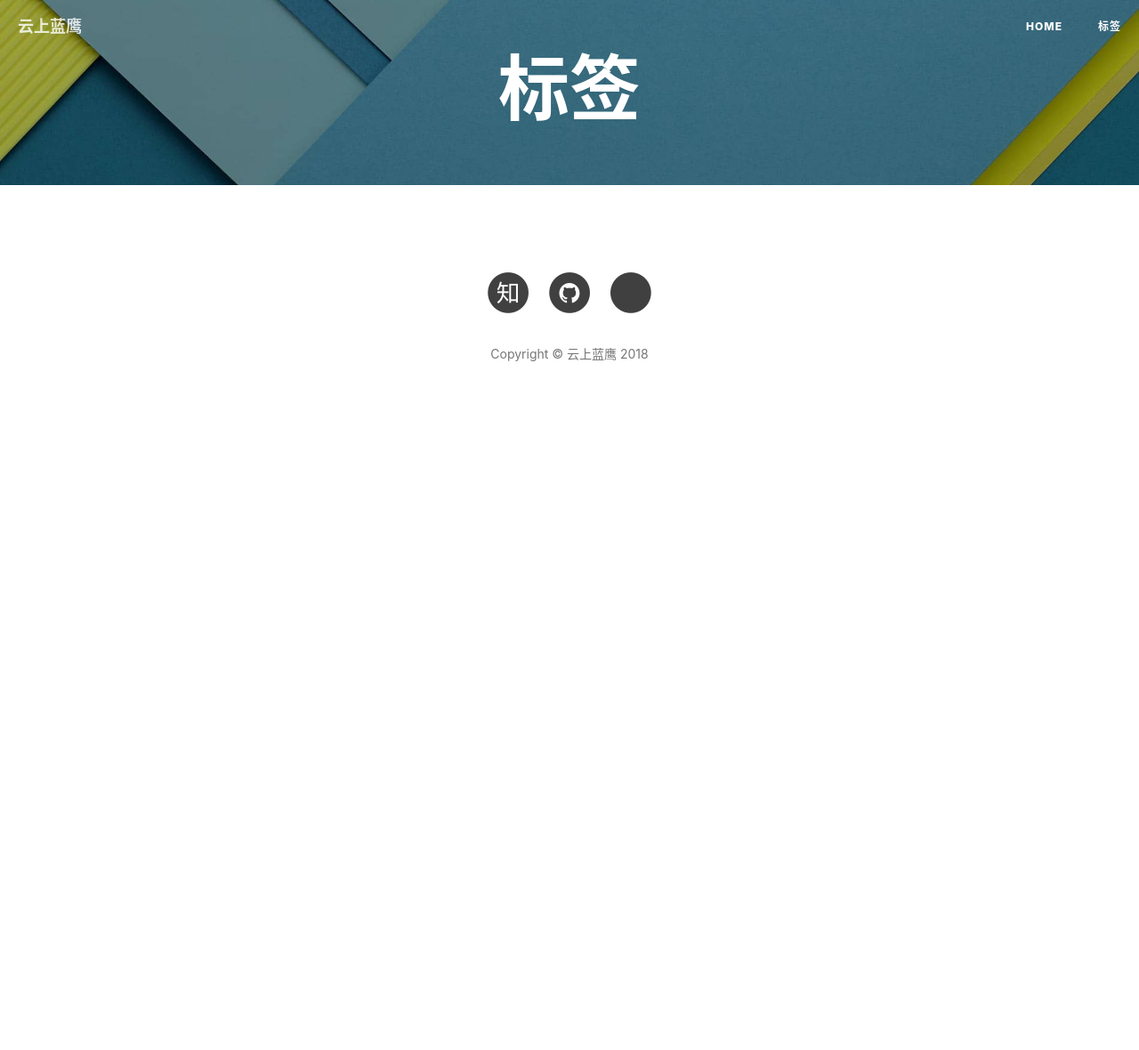
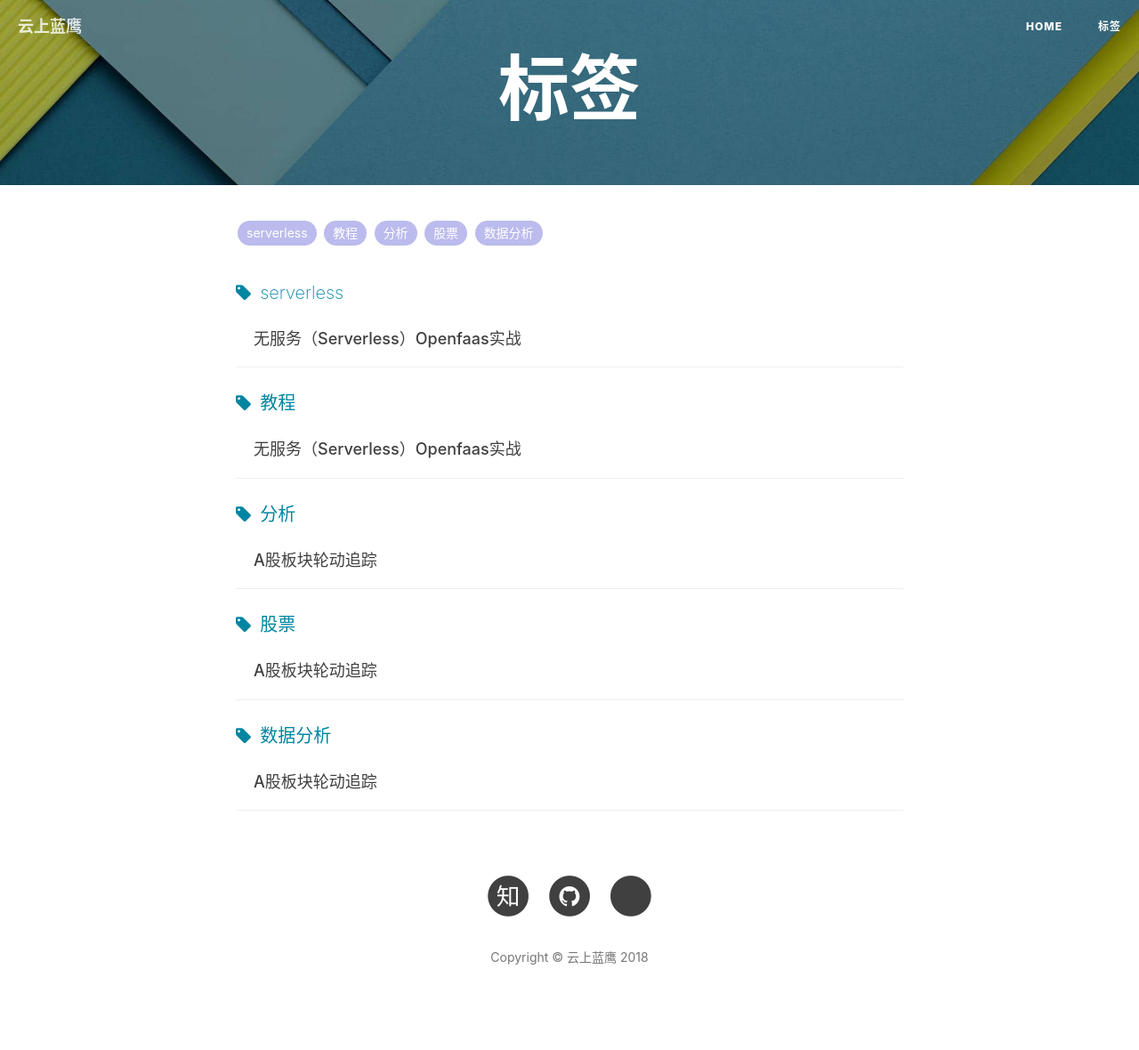
Before and after one commit to sdpgit/sdpgit.github.io, a Jekyll site: the page built from tags.html, in a window 1280 px wide. Shown: the whole page at 89% size. Built offline with Jekyll 4.4.1, drawn with Linux system fonts in a browser that asks for light colours; nearby versions of some CDN libraries; comment, search, counter and statistics services are not loaded; before the commit the page ends 900 px from its top, so only the background shows below that; some of the changed lines change nothing that is shown.

Commit message:
修改文章

```diff
--- /dev/null
+++ b/_posts/2017-12-21-openfaas-practise.md
@@ -0,0 +1,20 @@
+---
+layout:     post
+title:      "无服务（Serverless）Openfaas实战"
+subtitle:   ""
+date:       2017-12-21
+author:     "keysaim"
+header-img: ""
+catalog: true
+tags:
+    - serverless
+    - 教程
+---
+
+# 简述
+
+技术的世界真的是一日千里，当有的人还满足与经典的C/S架构时，SOA（面向服务）架构已经遍地都是了；当很多人正打算将系统微服务改造的时候，别人都已经开始玩起无服务器（Serverless）架构了。随着2014年AWS发布Lambda，无服务器架构已经是越来越热了。那么，无服务器（Serverless）到底是个什么东东呢？这里推荐阅读以下这篇文章[从IaaS到FaaS—— Serverless架构的前世今生](https://aws.amazon.com/cn/blogs/china/iaas-faas-serverless/)，对于Serverless，目前业内并没有一个明确的定义，引用这篇文章中所采用的定义如下：“无服务器架构是基于互联网的系统，其中应用开发不使用常规的服务进程。相反，它们仅依赖于第三方服务（例如AWS Lambda服务），客户端逻辑和服务托管远程过程调用的组合。”这么说，估计很多人还是一头雾水，所以还请仔细阅读以下上面推荐的那篇文章。形象的来说，以后开发一个需要网络交互的移动APP，如果这个APP比较简单，基于Serverless架构，你甚至根本不需要进行服务端的开发，这放在以前是根本是无法想象的。当然，这可能是比较理想的情况，很多情况下，你可能还是需要参与服务端的开发，但跟以往决然不同的是，你并不需要开发一个完整的服务端，而只需要设计好几个函数，然后将这些函数上传到服务器提供商，如AWS的Lambda，服务器引擎便帮你提供完整的服务端功能，甚至包括了当流量激增时，需要动态的扩展服务器的数量等工作。虽然仍需要部分服务端的开发工作，但是毫无疑问，Serverless的架构将极大的减少服务端的开发量，同时也将极大的减少运维的工作量。
+
+对于Serverless，目前使用最多的是Faas（Function as a Service）范式。本文将基于开源项目[Openfaas](https://github.com/openfaas/faas)来讲述如何搭建一套Serverless系统。
+
+TODO
--- a/_posts/bkld.md
+++ b/_posts/2018-03-15-bkld.md
@@ -1,7 +1,7 @@
 ---
 layout:     post
 title:      "A股板块轮动追踪"
-subtitle:   "A股数据分析"
+subtitle:   ""
 date:       2018-03-15
 author:     "stephendp"
 header-img: ""
```
